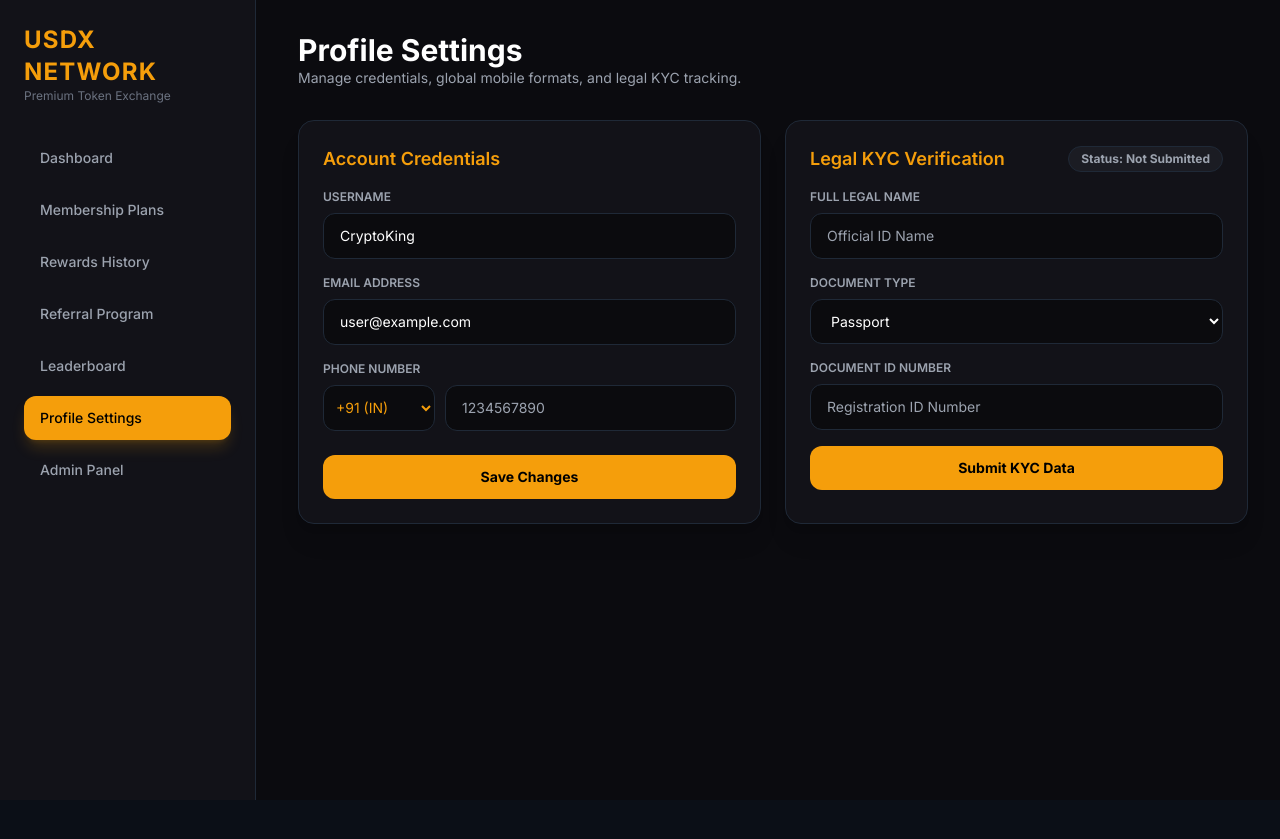
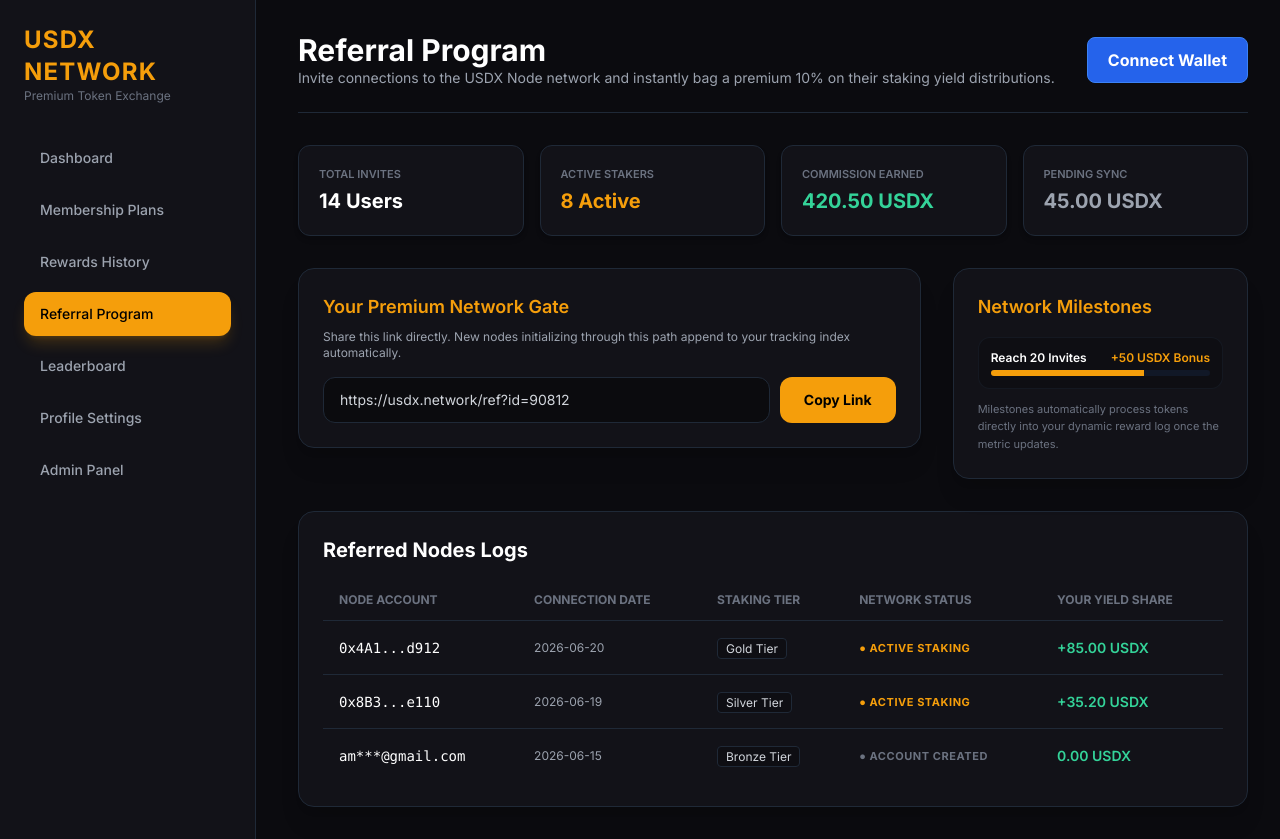
Before and after one commit to usdxofficialdev/-Dead-Token-Exchange-, a Next.js app: page /referral in a window 1280 px wide. Before the commit the page ends 800 px from the top, so only its background shows below. Built offline with nearby package versions, Linux system fonts and the light colour scheme.

Commit message:
Update page.tsx

```diff
--- a/app/referral/page.tsx
+++ b/app/referral/page.tsx
@@ -2,87 +2,57 @@
 
 import React, { useState, useEffect } from "react";
 import { useRouter } from "next/navigation";
+import LoginWallet from "../components/LoginWallet"; // Real-time wallet tracking connected
 
-export default function Profile() {
+export default function ReferralProgram() {
   const router = useRouter();
 
-  // Core Inputs (State Synchronized with Browser Storage Data Control)
-  const [username, setUsername] = useState("CryptoKing");
-  const [email, setEmail] = useState("user@example.com");
-  const [selectedCode, setSelectedCode] = useState("+91");
-  const [phoneNumber, setPhoneNumber] = useState("");
+  // Core Dynamic States connected to your Admin Control System
+  const [referralLink, setReferralLink] = useState("https://usdx.network/ref?id=90812");
+  const [referralStats, setReferralStats] = useState({
+    totalInvites: "14 Users",
+    activeStakers: "8 Active",
+    commissionEarned: "420.50 USDX",
+    pendingPayout: "45.00 USDX"
+  });
 
-  // Connected KYC States
-  const [kycStatus, setKycStatus] = useState("Not Submitted");
-  const [fullName, setFullName] = useState("");
-  const [docType, setDocType] = useState("Passport");
-  const [docNumber, setDocNumber] = useState("");
+  // Dynamic tracking table array synced with admin control panel logs
+  const [referralRows, setReferralRows] = useState([
+    { user: "0x4A1...d912", date: "2026-06-20", tier: "Gold Tier", status: "Active Staking", reward: "+85.00 USDX" },
+    { user: "0x8B3...e110", date: "2026-06-19", tier: "Silver Tier", status: "Active Staking", reward: "+35.20 USDX" },
+    { user: "am***@gmail.com", date: "2026-06-15", tier: "Bronze Tier", status: "Account Created", reward: "0.00 USDX" },
+  ]);
 
-  // Load existing data from shared local DB on mount
+  // Syncing with shared admin data payload on application mount
   useEffect(() => {
-    const savedKyc = localStorage.getItem("admin_kyc_data");
-    if (savedKyc) {
-      const parsed = JSON.parse(savedKyc);
-      setKycStatus(parsed.status || "Not Submitted");
-      setFullName(parsed.fullName || "");
-      setDocType(parsed.docType || "Passport");
-      setDocNumber(parsed.docNumber || "");
-    }
+    // 1. Link configuration sync
+    const customLink = localStorage.getItem("admin_global_referral_link");
+    if (customLink) setReferralLink(customLink);
 
-    const savedProfile = localStorage.getItem("user_profile_data");
-    if (savedProfile) {
-      const parsed = JSON.parse(savedProfile);
-      setUsername(parsed.username || "CryptoKing");
-      setEmail(parsed.email || "user@example.com");
-      setSelectedCode(parsed.selectedCode || "+91");
-      setPhoneNumber(parsed.phoneNumber || "");
-    }
+    // 2. Performance Stats sync
+    const customStats = localStorage.getItem("admin_referral_stats");
+    if (customStats) setReferralStats(JSON.parse(customStats));
+
+    // 3. Network Rows history log sync
+    const customRows = localStorage.getItem("admin_referral_network_rows");
+    if (customRows) setReferralRows(JSON.parse(customRows));
   }, []);
 
+  // Professional Navigation mapping matrix
   const menuItems = [
     { name: "Dashboard", route: "/dashboard", active: false },
     { name: "Membership Plans", route: "/membership", active: false },
     { name: "Rewards History", route: "/rewards", active: false },
-    { name: "Referral Program", route: "/referral", active: false },
+    { name: "Referral Program", route: "/referral", active: true },
     { name: "Leaderboard", route: "/leaderboard", active: false },
-    { name: "Profile Settings", route: "/profile", active: true },
+    { name: "Profile Settings", route: "/profile", active: false },
     { name: "Admin Panel", route: "/admin", active: false },
   ];
-
-  const worldCountryCodes = [
-    { code: "+1", country: "US/CA" }, { code: "+44", country: "UK" },
-    { code: "+91", country: "IN" }, { code: "+971", country: "AE" },
-    { code: "+61", country: "AU" }, { code: "+65", country: "SG" },
-    { code: "+49", country: "DE" }, { code: "+33", country: "FR" },
-    { code: "+81", country: "JP" }, { code: "+86", country: "CN" }
-  ];
-
-  // Save Profile Changes
-  const handleProfileSave = () => {
-    const profileObj = { username, email, selectedCode, phoneNumber };
-    localStorage.setItem("user_profile_data", JSON.stringify(profileObj));
-    alert("Profile changes saved and synced!");
-  };
-
-  // Push Live KYC Data to Admin Connection Panel
-  const submitKycToAdmin = (e: React.FormEvent) => {
-    e.preventDefault();
-    const kycSubmission = {
-      fullName,
-      docType,
-      docNumber,
-      status: "Pending",
-      submittedAt: new Date().toLocaleDateString()
-    };
-    localStorage.setItem("admin_kyc_data", JSON.stringify(kycSubmission));
-    setKycStatus("Pending");
-    alert("KYC Submitted! Connected directly to Admin Review Panel.");
-  };
 
   return (
     <div className="flex min-h-screen bg-[#0B0B0F] text-white">
 
-      {/* SIDEBAR COMPONENT (MATCHING DASHBOARD PERFECTLY) */}
+      {/* 1. SIDEBAR GRID SYSTEM */}
       <aside className="w-64 border-r border-gray-800 bg-[#121218] p-6 hidden md:block">
         <div className="mb-8">
           <h1 className="text-2xl font-bold text-amber-500 tracking-wider">USDX NETWORK</h1>
@@ -105,74 +75,118 @@ export default function Profile() {
         </nav>
       </aside>
 
-      {/* MAIN CONTENT WORKSPACE */}
+      {/* 2. MAIN WORKING ZONE */}
       <main className="flex-1 p-8">
-        <div className="mb-8">
-          <h1 className="text-2xl md:text-3xl font-bold">Profile Settings</h1>
-          <p className="text-sm text-gray-400">Manage credentials, global mobile formats, and legal KYC tracking.</p>
+
+        {/* TOP COMPONENT HEADER HEADER */}
+        <header className="flex flex-wrap items-center justify-between border-b border-gray-800 pb-6 mb-8 gap-4">
+          <div>
+            <h1 className="text-2xl md:text-3xl font-bold">Referral Program</h1>
+            <p className="text-sm text-gray-400">Invite connections to the USDX Node network and instantly bag a premium 10% on their staking yield distributions.</p>
+          </div>
+          <div>
+            <LoginWallet />
+          </div>
+        </header>
+
+        {/* ADVANCED STEP: NETWORK LIVE COMMISSIONS CARD */}
+        <div className="grid grid-cols-2 lg:grid-cols-4 gap-4 mb-8">
+          <div className="bg-[#121218] border border-gray-800 p-5 rounded-xl shadow-md">
+            <span className="block text-[11px] uppercase text-gray-500 font-semibold mb-1">Total Invites</span>
+            <span className="text-xl font-bold text-white">{referralStats.totalInvites}</span>
+          </div>
+          <div className="bg-[#121218] border border-gray-800 p-5 rounded-xl shadow-md">
+            <span className="block text-[11px] uppercase text-gray-500 font-semibold mb-1">Active Stakers</span>
+            <span className="text-xl font-bold text-amber-500">{referralStats.activeStakers}</span>
+          </div>
+          <div className="bg-[#121218] border border-gray-800 p-5 rounded-xl shadow-md">
+            <span className="block text-[11px] uppercase text-gray-500 font-semibold mb-1">Commission Earned</span>
+            <span className="text-xl font-bold text-emerald-400">{referralStats.commissionEarned}</span>
+          </div>
+          <div className="bg-[#121218] border border-gray-800 p-5 rounded-xl shadow-md">
+            <span className="block text-[11px] uppercase text-gray-500 font-semibold mb-1">Pending Sync</span>
+            <span className="text-xl font-bold text-gray-400">{referralStats.pendingPayout}</span>
+          </div>
         </div>
 
-        <div className="grid grid-cols-1 lg:grid-cols-2 gap-6 max-w-5xl">
-          {/* PROFILE CARD */}
+        <div className="grid grid-cols-1 lg:grid-cols-3 gap-8 items-start mb-8 max-w-6xl">
+
+          {/* LINK ACQUISITION BOX */}
+          <div className="lg:col-span-2 bg-[#121218] border border-gray-800 rounded-2xl p-6 shadow-xl">
+            <h3 className="text-lg font-semibold text-amber-500 mb-2">Your Premium Network Gate</h3>
+            <p className="text-xs text-gray-400 mb-4">Share this link directly. New nodes initializing through this path append to your tracking index automatically.</p>
+            <div className="flex flex-col sm:flex-row gap-3">
+              <input
+                type="text"
+                readOnly
+                value={referralLink}
+                className="bg-black/40 border border-gray-800 rounded-xl px-4 py-3 flex-1 text-sm text-gray-300 outline-none select-all"
+              />
+              <button
+                onClick={() => { navigator.clipboard.writeText(referralLink); alert("Referral gateway link copied!"); }}
+                className="bg-amber-500 text-black font-bold px-6 py-3 rounded-xl hover:bg-amber-600 transition-all text-sm whitespace-nowrap"
+              >
+                Copy Link
+              </button>
+            </div>
+          </div>
+
+          {/* ADVANCED MILESTONES BOX */}
           <div className="bg-[#121218] border border-gray-800 rounded-2xl p-6 shadow-xl">
-            <h3 className="text-lg font-semibold text-amber-500 mb-4">Account Credentials</h3>
-            <div className="space-y-4 mb-6">
-              <div>
-                <label className="block text-xs uppercase text-gray-400 font-semibold mb-2">Username</label>
-                <input type="text" value={username} onChange={(e) => setUsername(e.target.value)} className="w-full bg-black/40 border border-gray-800 rounded-xl px-4 py-3 text-sm text-white outline-none focus:border-amber-500/50 transition-all" />
-              </div>
-              <div>
-                <label className="block text-xs uppercase text-gray-400 font-semibold mb-2">Email Address</label>
-                <input type="email" value={email} onChange={(e) => setEmail(e.target.value)} className="w-full bg-black/40 border border-gray-800 rounded-xl px-4 py-3 text-sm text-white outline-none focus:border-amber-500/50 transition-all" />
-              </div>
-              <div>
-                <label className="block text-xs uppercase text-gray-400 font-semibold mb-2">Phone Number</label>
-                <div className="flex gap-2">
-                  <select value={selectedCode} onChange={(e) => setSelectedCode(e.target.value)} className="bg-black/40 border border-gray-800 rounded-xl px-2 py-3 text-sm text-amber-500 outline-none cursor-pointer">
-                    {worldCountryCodes.map((item, i) => (
-                      <option key={i} value={item.code} className="bg-[#121218] text-white">{item.code} ({item.country})</option>
-                    ))}
-                  </select>
-                  <input type="tel" value={phoneNumber} onChange={(e) => setPhoneNumber(e.target.value)} placeholder="1234567890" className="flex-1 bg-black/40 border border-gray-800 rounded-xl px-4 py-3 text-sm text-white outline-none focus:border-amber-500/50 transition-all" />
+            <h3 className="text-lg font-semibold text-amber-500 mb-2">Network Milestones</h3>
+            <div className="space-y-3 mt-4">
+              <div className="bg-black/20 p-3 rounded-xl border border-gray-800/40">
+                <div className="flex justify-between text-xs font-semibold mb-1">
+                  <span>Reach 20 Invites</span>
+                  <span className="text-amber-500">+50 USDX Bonus</span>
+                </div>
+                <div className="w-full bg-gray-900 h-1.5 rounded-full overflow-hidden">
+                  <div className="bg-amber-500 h-full w-[70%]"></div>
                 </div>
               </div>
+              <p className="text-[11px] text-gray-500 leading-relaxed">Milestones automatically process tokens directly into your dynamic reward log once the metric updates.</p>
             </div>
-            <button onClick={handleProfileSave} className="bg-amber-500 text-black font-bold px-6 py-3 rounded-xl hover:bg-amber-600 transition-all text-sm w-full">
-              Save Changes
-            </button>
           </div>
 
-          {/* KYC CORE SYSTEM */}
-          <div className="bg-[#121218] border border-gray-800 rounded-2xl p-6 shadow-xl">
-            <div className="flex justify-between items-center mb-4">
-              <h3 className="text-lg font-semibold text-amber-500">Legal KYC Verification</h3>
-              <span className={`text-xs font-bold px-3 py-1 rounded-full border ${kycStatus === "Pending" ? "bg-yellow-500/10 text-yellow-500 border-yellow-500/20" : kycStatus === "Approved" ? "bg-emerald-500/10 text-emerald-400 border-emerald-500/20" : "bg-gray-500/10 text-gray-400 border-gray-800"}`}>
-                Status: {kycStatus}
-              </span>
-            </div>
-            <form onSubmit={submitKycToAdmin} className="space-y-4">
-              <div>
-                <label className="block text-xs uppercase text-gray-400 font-semibold mb-2">Full Legal Name</label>
-                <input type="text" required value={fullName} onChange={(e) => setFullName(e.target.value)} placeholder="Official ID Name" className="w-full bg-black/40 border border-gray-800 rounded-xl px-4 py-3 text-sm text-white outline-none focus:border-amber-500/50 transition-all" />
-              </div>
-              <div>
-                <label className="block text-xs uppercase text-gray-400 font-semibold mb-2">Document Type</label>
-                <select value={docType} onChange={(e) => setDocType(e.target.value)} className="w-full bg-black/40 border border-gray-800 rounded-xl px-4 py-3 text-sm text-white outline-none focus:border-amber-500/50">
-                  <option value="Passport" className="bg-[#121218]">Passport</option>
-                  <option value="National ID" className="bg-[#121218]">National ID Card</option>
-                  <option value="Driving License" className="bg-[#121218]">Driving License</option>
-                </select>
-              </div>
-              <div>
-                <label className="block text-xs uppercase text-gray-400 font-semibold mb-2">Document ID Number</label>
-                <input type="text" required value={docNumber} onChange={(e) => setDocNumber(e.target.value)} placeholder="Registration ID Number" className="w-full bg-black/40 border border-gray-800 rounded-xl px-4 py-3 text-sm text-white outline-none focus:border-amber-500/50 transition-all" />
-              </div>
-              <button type="submit" disabled={kycStatus === "Pending"} className={`w-full font-bold px-6 py-3 rounded-xl transition-all text-sm ${kycStatus === "Pending" ? "bg-gray-800 text-gray-500 cursor-not-allowed" : "bg-amber-500 text-black hover:bg-amber-600"}`}>
-                {kycStatus === "Pending" ? "Under Admin Review" : "Submit KYC Data"}
-              </button>
-            </form>
+        </div>
+
+        {/* 3. DYNAMIC NETWORK CONNECTION LIST LOG */}
+        <div className="rounded-2xl border border-gray-800 bg-[#121218] p-6 shadow-xl max-w-6xl">
+          <h3 className="text-xl font-bold mb-4">Referred Nodes Logs</h3>
+          <div className="overflow-x-auto">
+            <table className="w-full text-left text-sm text-gray-400">
+              <thead className="border-b border-gray-800 text-xs uppercase text-gray-500">
+                <tr>
+                  <th className="py-3 px-4">Node Account</th>
+                  <th className="py-3 px-4">Connection Date</th>
+                  <th className="py-3 px-4">Staking Tier</th>
+                  <th className="py-3 px-4">Network Status</th>
+                  <th className="py-3 px-4">Your Yield Share</th>
+                </tr>
+              </thead>
+              <tbody className="divide-y divide-gray-800">
+                {referralRows.map((row, index) => (
+                  <tr key={index} className="hover:bg-black/10 transition-colors">
+                    <td className="py-4 px-4 font-mono text-white">{row.user}</td>
+                    <td className="py-4 px-4 text-gray-400 text-xs">{row.date}</td>
+                    <td className="py-4 px-4">
+                      <span className="text-xs px-2 py-0.5 rounded border border-gray-800 bg-black/20 text-gray-300">
+                        {row.tier}
+                      </span>
+                    </td>
+                    <td className="py-4 px-4">
+                      <span className={`text-[11px] font-bold uppercase tracking-wider ${row.status.includes("Staking") ? "text-amber-500" : "text-gray-500"}`}>
+                        ● {row.status}
+                      </span>
+                    </td>
+                    <td className="py-4 px-4 text-emerald-400 font-semibold">{row.reward}</td>
+                  </tr>
+                ))}
+              </tbody>
+            </table>
           </div>
         </div>
+
       </main>
     </div>
   );
```
